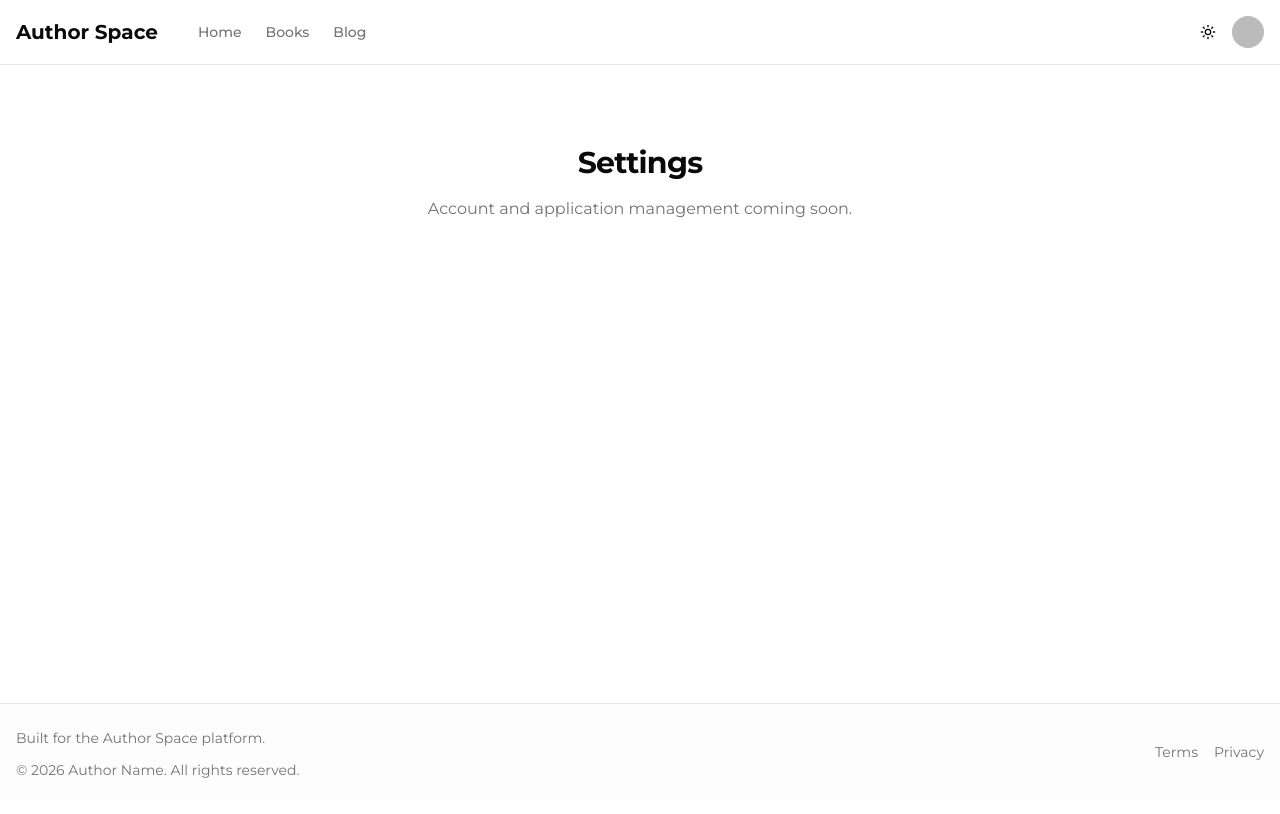
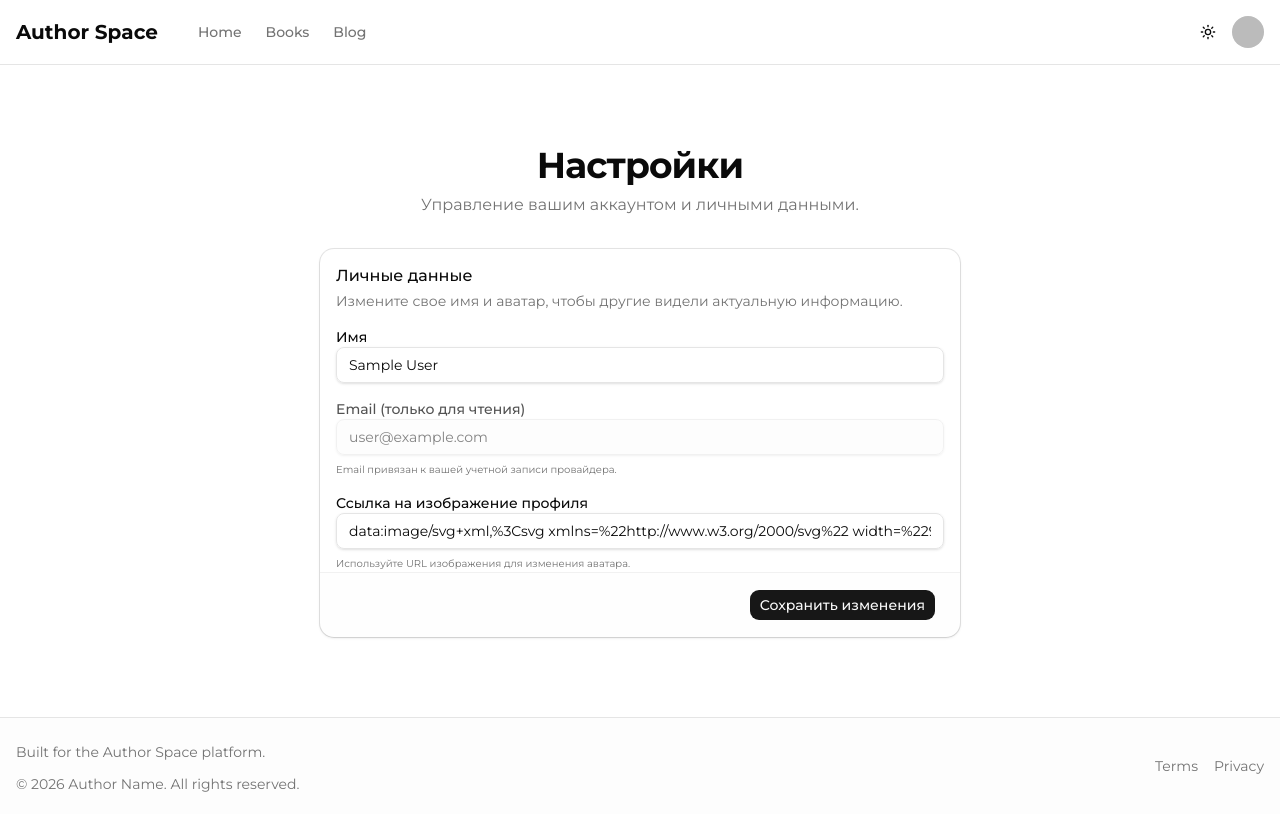
Before and after one commit to Kirill0808/author-space, a Next.js app: page /settings in a window 1280 px wide. Built offline with nearby package versions, Linux system fonts and the light colour scheme; no server answers; sample sign-in values are in the browser's storage.

Commit message:
feat: implement profile editing, fix session provider, and center UI

```diff
--- a/src/app/(storefront)/profile/page.tsx
+++ b/src/app/(storefront)/profile/page.tsx
@@ -25,10 +25,10 @@ export default async function ProfilePage() {
   }) : "Неизвестно"
 
   return (
-    <div className="container max-w-4xl py-12 lg:py-20 animate-in fade-in duration-500">
-      <div className="flex flex-col gap-8">
-        <div>
-          <h1 className="text-4xl font-bold tracking-tight mb-2">Личный кабинет</h1>
+    <div className="flex justify-center w-full py-12 lg:py-20 animate-in fade-in duration-500">
+      <div className="w-full max-w-4xl px-4 flex flex-col gap-8">
+        <div className="text-center space-y-2">
+          <h1 className="text-4xl font-bold tracking-tight">Личный кабинет</h1>
           <p className="text-muted-foreground">Управляйте своим профилем и настройками аккаунта.</p>
         </div>
 
--- a/src/app/(storefront)/settings/page.tsx
+++ b/src/app/(storefront)/settings/page.tsx
@@ -1,14 +1,155 @@
-import { auth } from "@/auth"
-import { redirect } from "next/navigation"
+"use client"
 
-export default async function SettingsPage() {
-  const session = await auth()
-  if (!session) redirect("/auth/signin")
+import * as React from "react"
+import { useForm } from "react-hook-form"
+import { zodResolver } from "@hookform/resolvers/zod"
+import { profileSchema, ProfileFormData } from "@/lib/schemas"
+import { updateProfile } from "@/lib/actions/user"
+import { Card, CardContent, CardDescription, CardFooter, CardHeader, CardTitle } from "@/components/ui/card"
+import { Input } from "@/components/ui/input"
+import { Button } from "@/components/ui/button"
+import { AlertCircle, CheckCircle2 } from "lucide-react"
+import { useSession } from "next-auth/react"
+
+export default function SettingsPage() {
+  const { data: session, update } = useSession()
+  const [isPending, setIsPending] = React.useState(false)
+  const [message, setMessage] = React.useState<{ type: "success" | "error"; text: string } | null>(null)
+
+  const form = useForm<ProfileFormData>({
+    resolver: zodResolver(profileSchema),
+    defaultValues: {
+      name: session?.user?.name || "",
+      image: session?.user?.image || "",
+    },
+  })
+
+  // Update form defaults when session loads
+  React.useEffect(() => {
+    if (session?.user) {
+      form.reset({
+        name: session.user.name || "",
+        image: session.user.image || "",
+      })
+    }
+  }, [session, form])
+
+  async function onSubmit(data: ProfileFormData) {
+    setIsPending(true)
+    setMessage(null)
+
+    try {
+      await updateProfile(data)
+      // Update the local session to reflect changes immediately
+      await update()
+      setMessage({ type: "success", text: "Профиль успешно обновлен!" })
+    } catch (error) {
+      setMessage({ type: "error", text: "Произошла ошибка при обновлении профиля." })
+      console.error(error)
+    } finally {
+      setIsPending(false)
+    }
+  }
+
+  if (!session) {
+    return (
+      <div className="container py-20 text-center">
+        <p className="text-muted-foreground">Загрузка данных пользователя...</p>
+      </div>
+    )
+  }
 
   return (
-    <div className="container py-20 text-center">
-      <h1 className="text-3xl font-bold tracking-tight mb-4">Settings</h1>
-      <p className="text-muted-foreground">Account and application management coming soon.</p>
+    <div className="flex justify-center w-full py-12 lg:py-20 animate-in fade-in duration-500">
+      <div className="w-full max-w-2xl px-4 space-y-8">
+        <div className="text-center space-y-2">
+          <h1 className="text-4xl font-bold tracking-tight">Настройки</h1>
+          <p className="text-muted-foreground">Управление вашим аккаунтом и личными данными.</p>
+        </div>
+
+        <Card className="border-border/50 shadow-sm">
+          <CardHeader>
+            <CardTitle>Личные данные</CardTitle>
+            <CardDescription>Измените свое имя и аватар, чтобы другие видели актуальную информацию.</CardDescription>
+          </CardHeader>
+          <form onSubmit={form.handleSubmit(onSubmit)}>
+            <CardContent className="space-y-4">
+              {/* Name Field */}
+              <div className="space-y-2">
+                <label className="text-sm font-medium leading-none peer-disabled:cursor-not-allowed peer-disabled:opacity-70">
+                  Имя
+                </label>
+                <Input
+                  {...form.register("name")}
+                  placeholder="Ваше имя"
+                  disabled={isPending}
+                />
+                {form.formState.errors.name && (
+                  <p className="text-xs font-medium text-destructive">
+                    {form.formState.errors.name.message}
+                  </p>
+                )}
+              </div>
+
+              {/* Email Field (Read-only) */}
+              <div className="space-y-2">
+                <label className="text-sm font-medium leading-none opacity-70">
+                  Email (только для чтения)
+                </label>
+                <Input
+                  value={session.user?.email || ""}
+                  disabled
+                  className="bg-secondary/50"
+                />
+                <p className="text-[10px] text-muted-foreground">
+                  Email привязан к вашей учетной записи {session.user?.email?.includes("gmail") ? "Google" : "провайдера"}.
+                </p>
+              </div>
+
+              {/* Avatar Image URL Field */}
+              <div className="space-y-2">
+                <label className="text-sm font-medium leading-none peer-disabled:cursor-not-allowed peer-disabled:opacity-70">
+                  Ссылка на изображение профиля
+                </label>
+                <Input
+                  {...form.register("image")}
+                  placeholder="https://example.com/avatar.jpg"
+                  disabled={isPending}
+                />
+                {form.formState.errors.image && (
+                  <p className="text-xs font-medium text-destructive">
+                    {form.formState.errors.image.message}
+                  </p>
+                )}
+                <p className="text-[10px] text-muted-foreground">
+                  Используйте URL изображения для изменения аватара.
+                </p>
+              </div>
+
+              {/* Status Message */}
+              {message && (
+                <div className={`flex items-center gap-2 p-3 rounded-lg text-sm ${
+                  message.type === "success"
+                    ? "bg-emerald-500/10 text-emerald-600 border border-emerald-500/20"
+                    : "bg-destructive/10 text-destructive border border-destructive/20"
+                }`}>
+                  {message.type === "success" ? (
+                    <CheckCircle2 className="h-4 w-4" />
+                  ) : (
+                    <AlertCircle className="h-4 w-4" />
+                  )}
+                  {message.text}
+                </div>
+              )}
+            </CardContent>
+            <CardFooter className="border-t border-border/50 bg-secondary/10 px-6 py-4">
+              <Button type="submit" disabled={isPending} className="ml-auto">
+                {isPending ? "Сохранение..." : "Сохранить изменения"}
+              </Button>
+            </CardFooter>
+          </form>
+        </Card>
+      </div>
     </div>
   )
 }
--- a/src/app/layout.tsx
+++ b/src/app/layout.tsx
@@ -1,7 +1,7 @@
 import type { Metadata } from "next";
 import { Montserrat } from "next/font/google";
 import "./globals.css";
-import { ThemeProvider } from "@/components/theme-provider";
+import { Providers } from "@/components/providers";
 
 const montserrat = Montserrat({
   variable: "--font-sans",
@@ -25,14 +25,9 @@ export default function RootLayout({
       suppressHydrationWarning
     >
       <body className="flex min-h-full flex-col" suppressHydrationWarning>
-        <ThemeProvider
-          attribute="class"
-          defaultTheme="system"
-          enableSystem
-          disableTransitionOnChange
-        >
+        <Providers>
           {children}
-        </ThemeProvider>
+        </Providers>
       </body>
     </html>
   );
--- /dev/null
+++ b/src/components/providers.tsx
@@ -0,0 +1,24 @@
+"use client"
+
+import * as React from "react"
+import { SessionProvider } from "next-auth/react"
+import { ThemeProvider } from "@/components/theme-provider"
+
+interface ProvidersProps {
+  children: React.ReactNode
+}
+
+export function Providers({ children }: ProvidersProps) {
+  return (
+    <SessionProvider>
+      <ThemeProvider
+        attribute="class"
+        defaultTheme="system"
+        enableSystem
+        disableTransitionOnChange
+      >
+        {children}
+      </ThemeProvider>
+    </SessionProvider>
+  )
+}
--- /dev/null
+++ b/src/lib/actions/user.ts
@@ -0,0 +1,30 @@
+"use server"
+
+import { revalidatePath } from "next/cache"
+import { prisma } from "@/lib/prisma"
+import { profileSchema, ProfileFormData } from "@/lib/schemas"
+import { auth } from "@/auth"
+
+export async function updateProfile(data: ProfileFormData) {
+  const session = await auth()
+
+  if (!session?.user?.id) {
+    throw new Error("Unauthorized: You must be logged in to update your profile")
+  }
+
+  // Validate on server
+  profileSchema.parse(data)
+
+  await prisma.user.update({
+    where: { id: session.user.id },
+    data: {
+      name: data.name,
+      image: data.image || null,
+    },
+  })
+
+  revalidatePath("/profile")
+  revalidatePath("/settings")
+
+  return { success: true }
+}
--- a/src/lib/schemas.ts
+++ b/src/lib/schemas.ts
@@ -18,3 +18,10 @@ export const postSchema = z.object({
 })
 
 export type PostFormData = z.infer<typeof postSchema>
+
+export const profileSchema = z.object({
+  name: z.string().min(2, "Имя должно содержать минимум 2 символа"),
+  image: z.string().url("Введите корректный URL изображения").optional().or(z.literal("")),
+})
+
+export type ProfileFormData = z.infer<typeof profileSchema>
```
